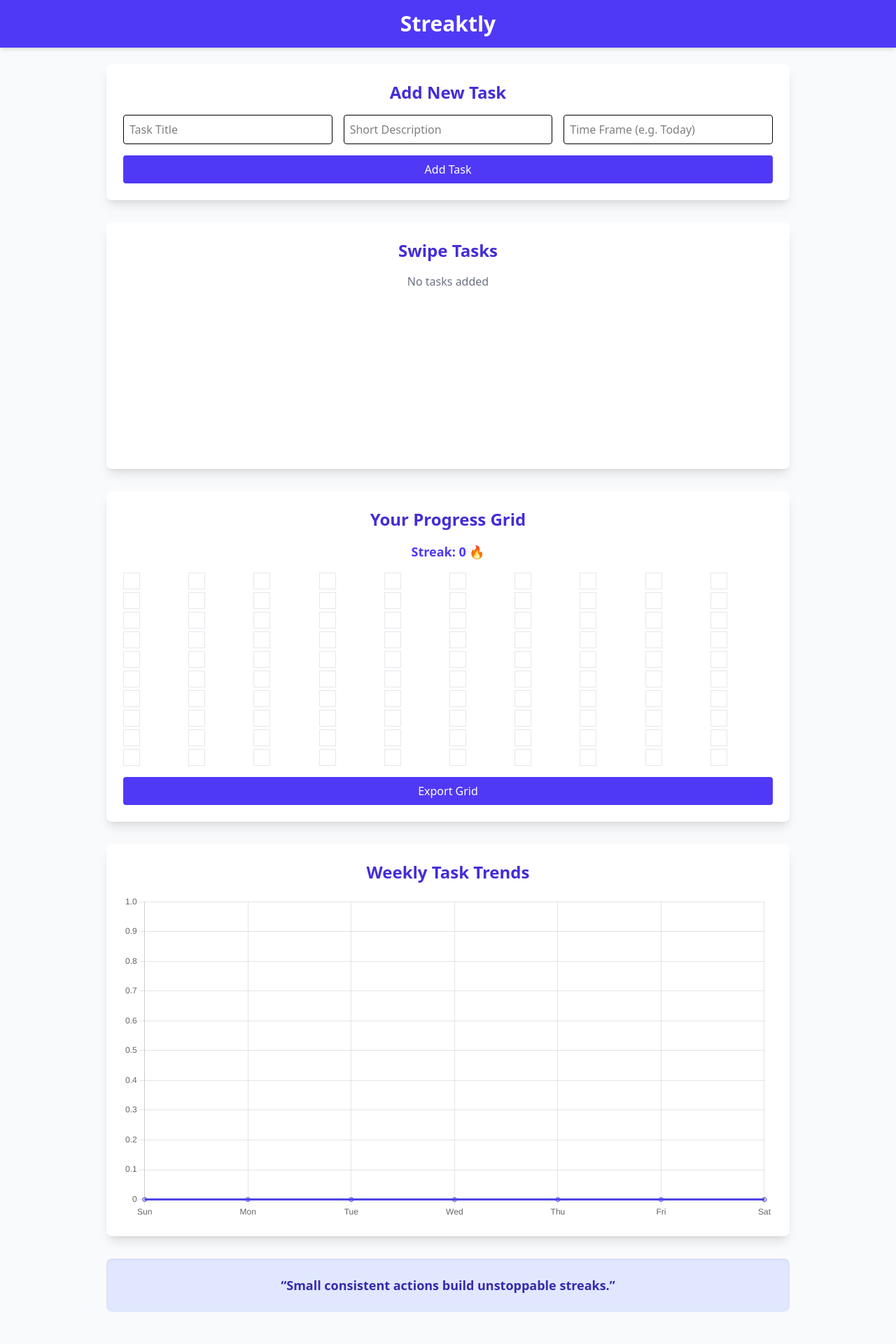
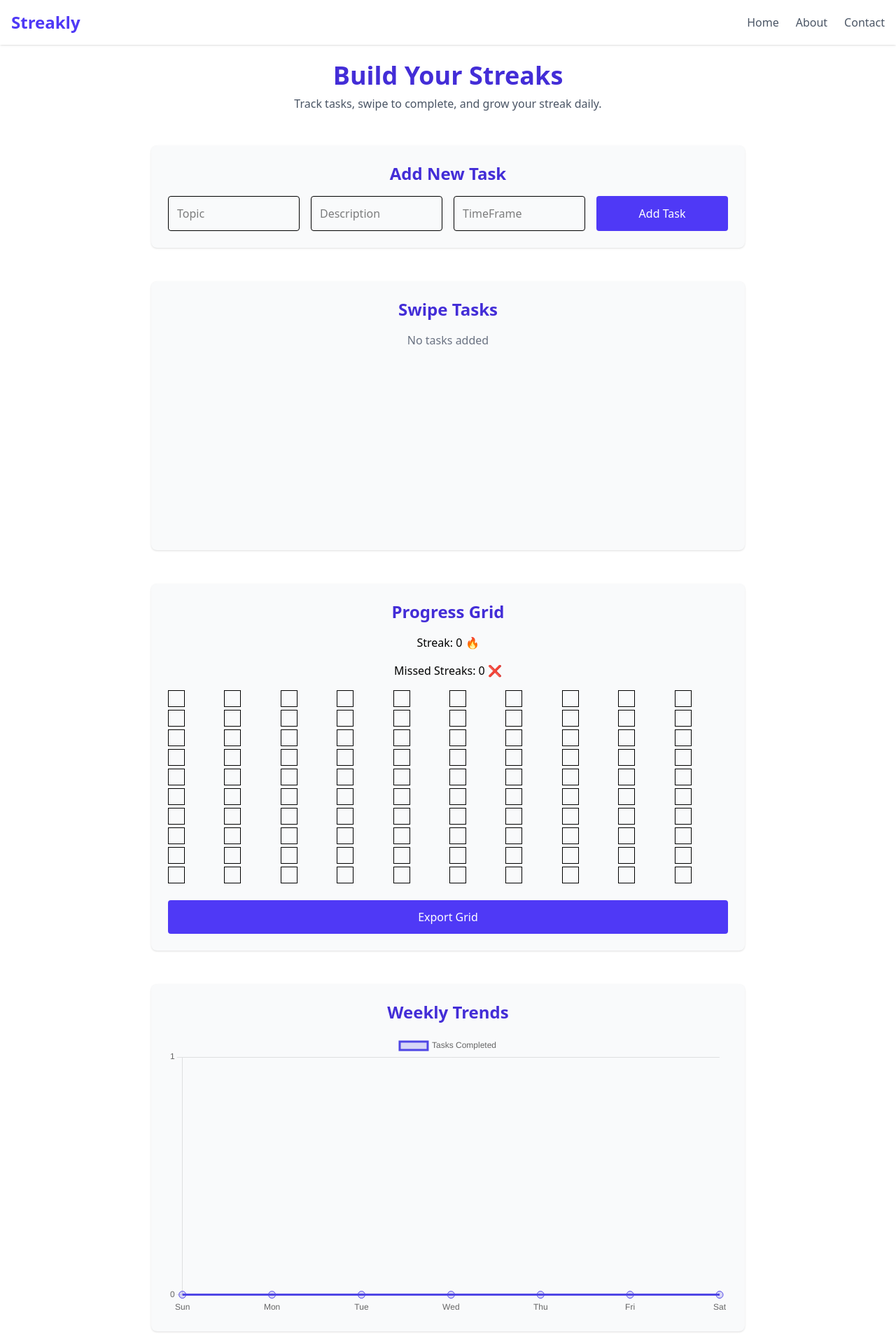
Before and after one commit to OperaCode/Streakly, a React (Vite) app: page /home in a window 1280 px wide. Shown: the top 1920 px of the page at 70% size. Built offline with nearby package versions, Linux system fonts and the light colour scheme.

Commit message:
enhancementFeatures

```diff
--- a/package.json
+++ b/package.json
@@ -18,6 +18,7 @@
     "motion": "^12.23.5",
     "react": "^18.2.0",
     "react-chartjs-2": "^5.3.0",
+    "react-confetti": "^6.4.0",
     "react-dom": "^18.2.0",
     "react-router-dom": "^7.6.3",
     "react-tinder-card": "^1.6.4",
--- a/src/Pages/Home.jsx
+++ b/src/Pages/Home.jsx
@@ -1,18 +1,31 @@
 import React, { useState, useEffect } from 'react';
+import { Link } from 'react-router-dom';
 import TinderCard from 'react-tinder-card';
 import html2canvas from 'html2canvas';
 import { Line } from 'react-chartjs-2';
-import { Chart as ChartJS, LineElement, CategoryScale, LinearScale, PointElement, Title } from 'chart.js';
+import { motion, AnimatePresence } from 'framer-motion';
+import {
+  Chart as ChartJS,
+  LineElement,
+  CategoryScale,
+  LinearScale,
+  PointElement,
+  Title,
+  Tooltip,
+  Legend,
+} from 'chart.js';
 
-ChartJS.register(LineElement, CategoryScale, LinearScale, PointElement, Title);
+ChartJS.register(LineElement, CategoryScale, LinearScale, PointElement, Title, Tooltip, Legend);
 
 const Home = () => {
   const [tasks, setTasks] = useState(JSON.parse(localStorage.getItem('tasks')) || []);
-  const [newTask, setNewTask] = useState({ topic: '', description: '', timeFrame: '' });
+  const [newTask, setNewTask] = useState({ topic: '', description: '', timeFrame: '', id: null });
   const [grid, setGrid] = useState(JSON.parse(localStorage.getItem('grid')) || Array(100).fill(null));
   const [streak, setStreak] = useState(Number(localStorage.getItem('streak')) || 0);
   const [dailyCompletions, setDailyCompletions] = useState(JSON.parse(localStorage.getItem('dailyCompletions')) || [0,0,0,0,0,0,0]);
   const [currentDate, setCurrentDate] = useState(new Date().toDateString());
+  const [missedStreaks, setMissedStreaks] = useState(Number(localStorage.getItem('missedStreaks')) || 0);
+
 
   useEffect(() => {
     const checkDay = () => {
@@ -21,11 +34,42 @@ const Home = () => {
         setStreak(0);
         localStorage.setItem('streak', '0');
         setCurrentDate(today);
+        setDailyCompletions([0,0,0,0,0,0,0]);
+        localStorage.setItem('dailyCompletions', JSON.stringify([0,0,0,0,0,0,0]));
       }
     };
     const interval = setInterval(checkDay, 60000);
     return () => clearInterval(interval);
   }, [currentDate]);
+
+
+  useEffect(() => {
+  const checkOverdueTasks = () => {
+    const now = new Date();
+    const updatedTasks = tasks.filter(task => {
+      const taskTime = new Date(task.timeFrame);
+      if (now > taskTime) {
+        // Task is overdue – reset streak, increment missedStreaks
+        setStreak(0);
+        localStorage.setItem('streak', '0');
+
+        const newMissed = missedStreaks + 1;
+        setMissedStreaks(newMissed);
+        localStorage.setItem('missedStreaks', newMissed.toString());
+        return false; // Remove overdue task from list
+      }
+      return true; // Keep task if not overdue
+    });
+
+    // Update tasks state and localStorage
+    setTasks(updatedTasks);
+    localStorage.setItem('tasks', JSON.stringify(updatedTasks));
+  };
+
+  const interval = setInterval(checkOverdueTasks, 60000);
+  return () => clearInterval(interval);
+}, [tasks, missedStreaks, streak]);
+
 
   const handleInputChange = (e) => {
     const { name, value } = e.target;
@@ -33,11 +77,11 @@ const Home = () => {
   };
 
   const addTask = () => {
-    if (newTask.topic.trim() && newTask.description.trim() && newTask.timeFrame.trim()) {
-      const updatedTasks = [...tasks, { ...newTask }];
+    if (newTask.topic && newTask.description && newTask.timeFrame) {
+      const updatedTasks = [...tasks, { ...newTask, id: Date.now() }];
       setTasks(updatedTasks);
       localStorage.setItem('tasks', JSON.stringify(updatedTasks));
-      setNewTask({ topic: '', description: '', timeFrame: '' });
+      setNewTask({ topic: '', description: '', timeFrame: '', id: null });
     } else {
       alert('Please fill in all fields');
     }
@@ -48,7 +92,7 @@ const Home = () => {
       const newGrid = [...grid];
       const emptyIndex = newGrid.findIndex((pixel) => !pixel);
       if (emptyIndex !== -1) {
-        newGrid[emptyIndex] = { task: task.topic, color: '#4F46E5' }; // indigo
+        newGrid[emptyIndex] = { task: task.topic, color: `hsl(${Math.random() * 360}, 70%, 50%)` };
         setGrid(newGrid);
         localStorage.setItem('grid', JSON.stringify(newGrid));
 
@@ -61,16 +105,19 @@ const Home = () => {
         setStreak(newStreak);
         localStorage.setItem('streak', newStreak.toString());
       }
+      const updatedTasks = tasks.filter((_, i) => i !== index);
+      setTasks(updatedTasks);
+      localStorage.setItem('tasks', JSON.stringify(updatedTasks));
     }
   };
 
   const exportGrid = () => {
     const gridElement = document.querySelector('.grid');
     if (gridElement) {
-      html2canvas(gridElement).then((canvas) => {
+      html2canvas(gridElement, { scale: 2 }).then((canvas) => {
         const link = document.createElement('a');
-        link.download = 'streaktly-grid.png';
-        link.href = canvas.toDataURL();
+        link.download = 'streakly-grid.png';
+        link.href = canvas.toDataURL('image/png');
         link.click();
       });
     }
@@ -85,70 +132,94 @@ const Home = () => {
       backgroundColor: 'rgba(79, 70, 229, 0.2)',
       fill: true,
       tension: 0.3,
+      pointRadius: 5,
+      pointHoverRadius: 8,
     }],
   };
 
   const chartOptions = {
     responsive: true,
-    scales: { y: { beginAtZero: true } },
-    animation: { duration: 1000, easing: 'easeInOutQuad' },
+    plugins: {
+      legend: { display: true, position: 'top' },
+      tooltip: { enabled: true },
+    },
+    scales: {
+      y: { beginAtZero: true, ticks: { stepSize: 1 } },
+      x: { grid: { display: false } },
+    },
   };
 
   return (
-    <div className="min-h-screen bg-gray-50 font-inter">
-      <nav className="bg-indigo-600 text-white p-4 text-center shadow-md">
-        <h1 className="text-3xl font-bold">Streaktly</h1>
+    <div className="min-h-screen bg-white font-inter">
+      {/* Header */}
+      <nav className="bg-white shadow p-4 sticky top-0 z-50">
+        <div className="max-w-7xl mx-auto flex justify-between items-center">
+          <Link to="/" className="text-2xl font-bold text-indigo-600">Streakly</Link>
+          <div className="space-x-6 hidden md:block">
+            <Link to="/" className="text-gray-600 hover:text-indigo-600">Home</Link>
+            <Link to="/about" className="text-gray-600 hover:text-indigo-600">About</Link>
+            <Link to="/contact" className="text-gray-600 hover:text-indigo-600">Contact</Link>
+          </div>
+        </div>
       </nav>
 
-      <main className="p-6 max-w-5xl mx-auto space-y-8">
+      <main className="p-6 max-w-4xl mx-auto space-y-12">
+        {/* Hero */}
+        <motion.section
+          className="text-center"
+          initial={{ opacity: 0, y: 20 }}
+          animate={{ opacity: 1, y: 0 }}
+          transition={{ duration: 0.5 }}
+        >
+          <h1 className="text-4xl font-bold text-indigo-700 mb-2">Build Your Streaks</h1>
+          <p className="text-gray-600">Track tasks, swipe to complete, and grow your streak daily.</p>
+        </motion.section>
 
         {/* Task Input */}
-        <div className="bg-white p-6 rounded-lg shadow-lg">
-          <h2 className="text-2xl font-bold mb-4 text-indigo-700 text-center">Add New Task</h2>
-          <div className="grid md:grid-cols-3 gap-4 mb-4">
+        <motion.div
+          className="bg-gray-50 p-6 rounded-lg shadow space-y-4"
+          initial={{ opacity: 0, y: 20 }}
+          animate={{ opacity: 1, y: 0 }}
+          transition={{ duration: 0.5, delay: 0.2 }}
+        >
+          <h2 className="text-2xl font-bold text-center text-indigo-700">Add New Task</h2>
+          <div className="grid md:grid-cols-4 gap-4">
+            {['topic', 'description', 'timeFrame'].map((field) => (
               <input
+                key={field}
                 type="text"
-              name="topic"
-              value={newTask.topic}
+                name={field}
+                value={newTask[field]}
                 onChange={handleInputChange}
-              placeholder="Task Title"
-              className="border p-2 rounded focus:ring focus:ring-indigo-200"
+                placeholder={field.charAt(0).toUpperCase() + field.slice(1)}
+                className="border p-3 rounded focus:ring focus:ring-indigo-200"
               />
-            <input
-              type="text"
-              name="description"
-              value={newTask.description}
-              onChange={handleInputChange}
-              placeholder="Short Description"
-              className="border p-2 rounded focus:ring focus:ring-indigo-200"
-            />
-            <input
-              type="text"
-              name="timeFrame"
-              value={newTask.timeFrame}
-              onChange={handleInputChange}
-              placeholder="Time Frame (e.g. Today)"
-              className="border p-2 rounded focus:ring focus:ring-indigo-200"
-            />
-          </div>
+            ))}
             <button
               onClick={addTask}
-            className="bg-indigo-600 text-white py-2 px-4 rounded w-full hover:bg-indigo-700 transition-colors"
+              className="bg-indigo-600 text-white rounded p-3 hover:bg-indigo-700 transition"
             >
               Add Task
             </button>
           </div>
+        </motion.div>
 
         {/* Swipe Cards */}
-        <div className="bg-white p-6 rounded-lg shadow-lg">
-          <h2 className="text-2xl font-bold mb-4 text-indigo-700 text-center">Swipe Tasks</h2>
-          <div className="relative h-64">
+        <motion.div
+          className="bg-gray-50 p-6 rounded-lg shadow"
+          initial={{ opacity: 0, y: 20 }}
+          animate={{ opacity: 1, y: 0 }}
+          transition={{ duration: 0.5, delay: 0.4 }}
+        >
+          <h2 className="text-2xl font-bold text-center text-indigo-700 mb-4">Swipe Tasks</h2>
+          <div className="relative h-72 flex justify-center">
+            <AnimatePresence>
               {tasks.length ? (
                 tasks.map((task, index) => (
                   <TinderCard
-                  key={index}
+                    key={task.id}
                     onSwipe={(dir) => onSwipe(dir, task, index)}
-                  className="absolute w-full bg-indigo-50 p-4 rounded-lg shadow-md hover:shadow-xl transition-shadow"
+                    className="absolute w-full md:w-3/5 bg-white p-4 rounded shadow"
                     preventSwipe={['up', 'down']}
                   >
                     <h3 className="text-xl font-semibold text-center mb-2">{task.topic}</h3>
@@ -159,18 +230,26 @@ const Home = () => {
               ) : (
                 <p className="text-center text-gray-500">No tasks added</p>
               )}
+            </AnimatePresence>
           </div>
-        </div>
+        </motion.div>
 
         {/* Grid */}
-        <div className="bg-white p-6 rounded-lg shadow-lg">
-          <h2 className="text-2xl font-bold mb-4 text-indigo-700 text-center">Your Progress Grid</h2>
-          <p className="text-center mb-4 text-lg font-semibold text-indigo-600">Streak: {streak} 🔥</p>
-          <div className="grid grid-cols-10 gap-1 mb-4">
+        <motion.div
+          className="bg-gray-50 p-6 rounded-lg shadow"
+          initial={{ opacity: 0, y: 20 }}
+          animate={{ opacity: 1, y: 0 }}
+          transition={{ duration: 0.5, delay: 0.6 }}
+        >
+          <h2 className="text-2xl font-bold text-center text-indigo-700 mb-4">Progress Grid</h2>
+          <p className="text-center mb-4">Streak: {streak} 🔥</p>
+          <p className="text-center mb-4">Missed Streaks: {missedStreaks} ❌</p>
+
+          <div className="grid grid-cols-10 gap-1 mb-6">
             {grid.map((pixel, index) => (
               <div
                 key={index}
-                className="w-6 h-6 border border-gray-200 hover:scale-110 transition-transform"
+                className="w-6 h-6 border"
                 style={{ backgroundColor: pixel ? pixel.color : 'transparent' }}
                 title={pixel ? pixel.task : ''}
               />
@@ -178,26 +257,26 @@ const Home = () => {
           </div>
           <button
             onClick={exportGrid}
-            className="bg-indigo-600 text-white py-2 px-4 rounded w-full hover:bg-indigo-700 transition-colors"
+            className="bg-indigo-600 text-white w-full rounded p-3 hover:bg-indigo-700 transition"
           >
             Export Grid
           </button>
-        </div>
+        </motion.div>
 
         {/* Trends */}
-        <div className="bg-white p-6 rounded-lg shadow-lg">
-          <h2 className="text-2xl font-bold mb-4 text-indigo-700 text-center">Weekly Task Trends</h2>
+        <motion.div
+          className="bg-gray-50 p-6 rounded-lg shadow"
+          initial={{ opacity: 0, y: 20 }}
+          animate={{ opacity: 1, y: 0 }}
+          transition={{ duration: 0.5, delay: 0.8 }}
+        >
+          <h2 className="text-2xl font-bold text-center text-indigo-700 mb-4">Weekly Trends</h2>
           <Line data={chartData} options={chartOptions} />
-        </div>
-
-        {/* Motivational Quote */}
-        <div className="bg-indigo-100 p-6 rounded-lg text-center text-indigo-800 font-semibold text-lg shadow-inner">
-          “Small consistent actions build unstoppable streaks.”
-        </div>
+        </motion.div>
       </main>
 
-      <footer className="bg-indigo-800 text-white py-6 text-center mt-8">
-        <p>© 2025 Streaktly. All rights reserved.</p>
+      <footer className="bg-indigo-700 text-white py-6 text-center mt-12">
+        <p>© 2025 Streakly. All rights reserved.</p>
       </footer>
     </div>
   );
```
Also changed, not shown: 1 other file (tests, documents, lock files or other folders). Lines whose indentation alone changed are shown as unchanged.
